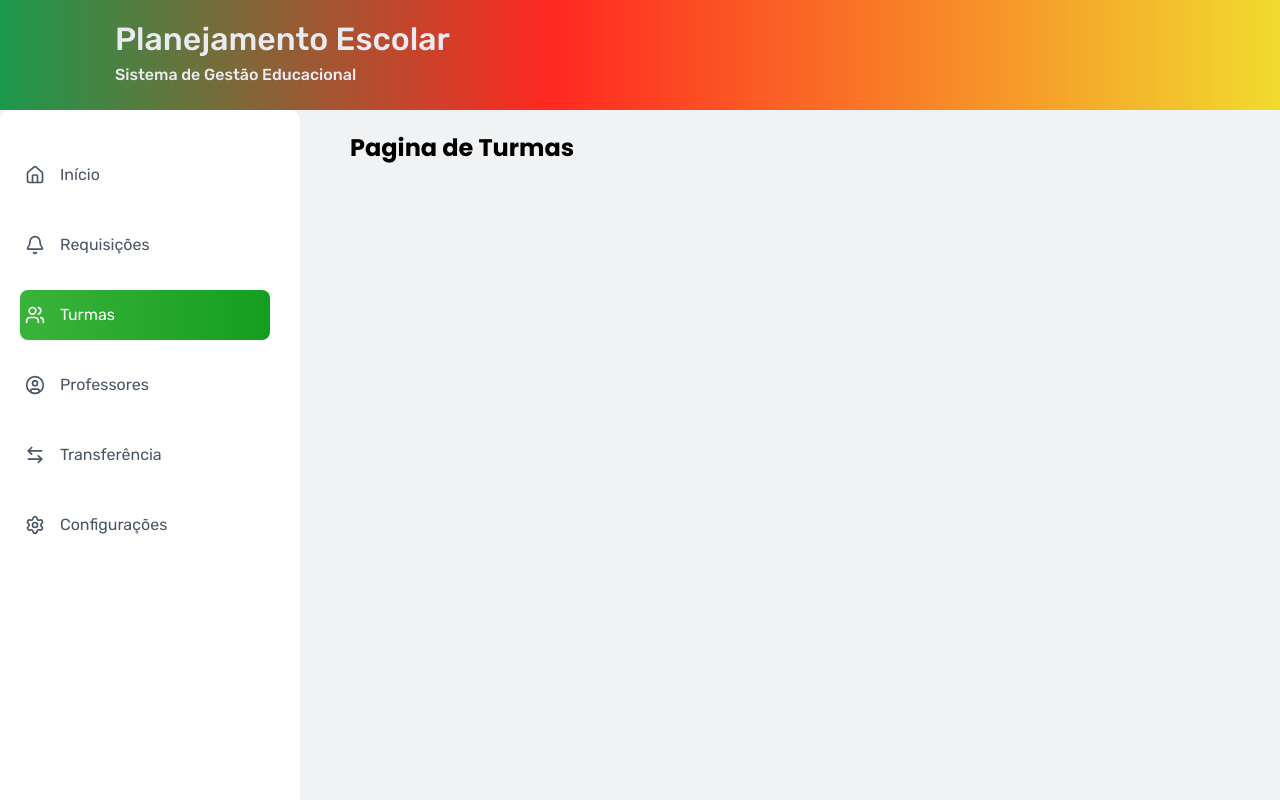
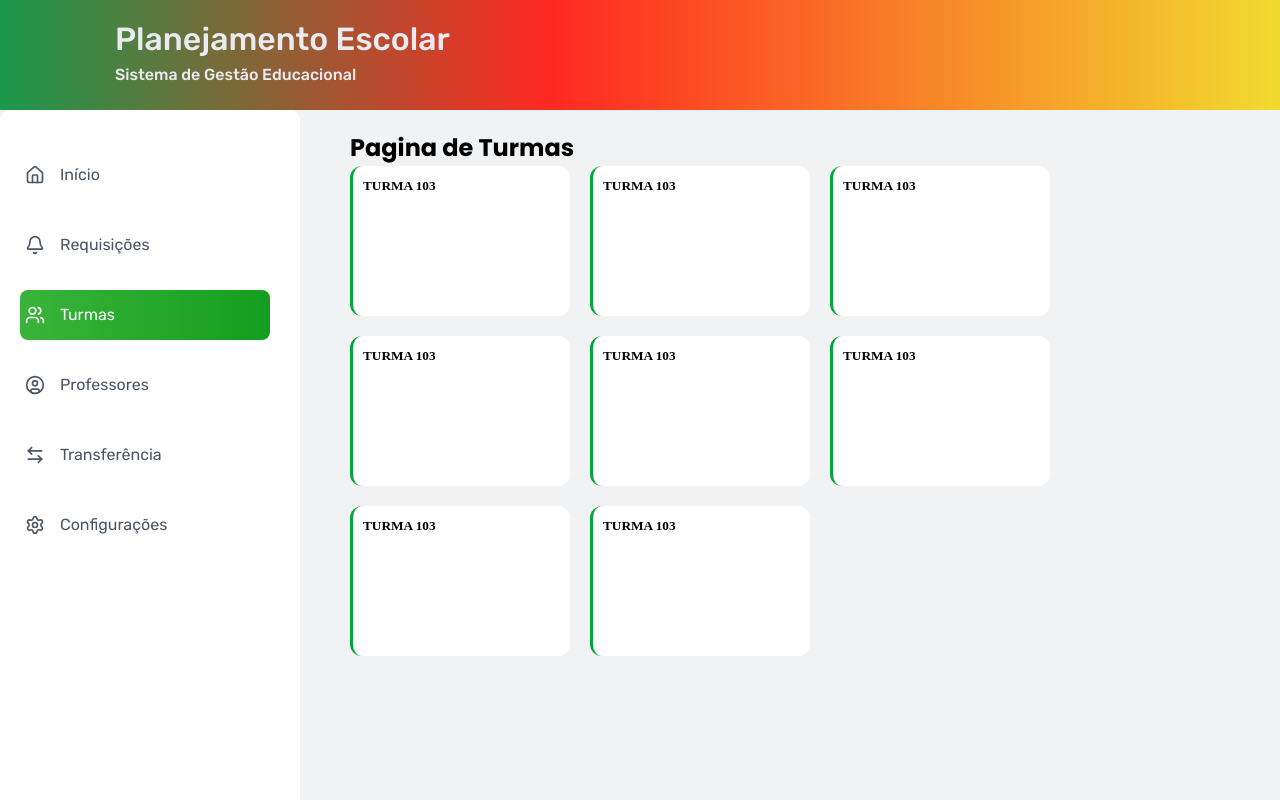
Before and after one commit to Lucass-L/Planejamento, a React (Vite) app in the folder frontEnd/: page /dashboard/turmas in a window 1280 px wide. Built offline with nearby package versions, Linux system fonts and the light colour scheme.

Commit message:
Alterando estrutura

```diff
--- /dev/null
+++ b/frontEnd/src/components/CardTurma/CardTurma.module.css
@@ -0,0 +1,8 @@
+.cardContainer{
+    border-left: 3px solid #00A63E;
+    width: 220px;
+    height: 150px;
+    border-radius: 12px;
+    padding: 10px;
+    background-color: #fff;
+}
--- /dev/null
+++ b/frontEnd/src/components/CardTurma/index.jsx
@@ -0,0 +1,11 @@
+import styles from './CardTurma.module.css'
+
+const CardTurma = () => {
+    return(
+    <div className={styles.cardContainer} >
+        <h5 className={styles.nameTurma}>TURMA 103</h5>
+    </div>
+    )
+}
+
+export default CardTurma
--- /dev/null
+++ b/frontEnd/src/pages/Turmas/Turmas.module.css
@@ -0,0 +1,5 @@
+.containerCards{
+    display: flex;
+    gap: 20px;
+    flex-wrap: wrap;
+}
--- a/frontEnd/src/pages/Turmas/index.jsx
+++ b/frontEnd/src/pages/Turmas/index.jsx
@@ -1,9 +1,22 @@
-
-
+import CardTurma from '../../components/CardTurma'
+import styles from './Turmas.module.css'
 
 const Turmas = () => {
     return(
+        <>
         <h2>Pagina de Turmas</h2>
+        <section className={styles.containerCards}>
+            <CardTurma/>
+            <CardTurma/>
+            <CardTurma/>
+            <CardTurma/>
+            <CardTurma/>
+            <CardTurma/>
+            <CardTurma/>
+            <CardTurma/>
+
+        </section>
+        </>
     )
 }
 
```
Also changed, not shown: 1 other file (tests, documents, lock files or other folders).
